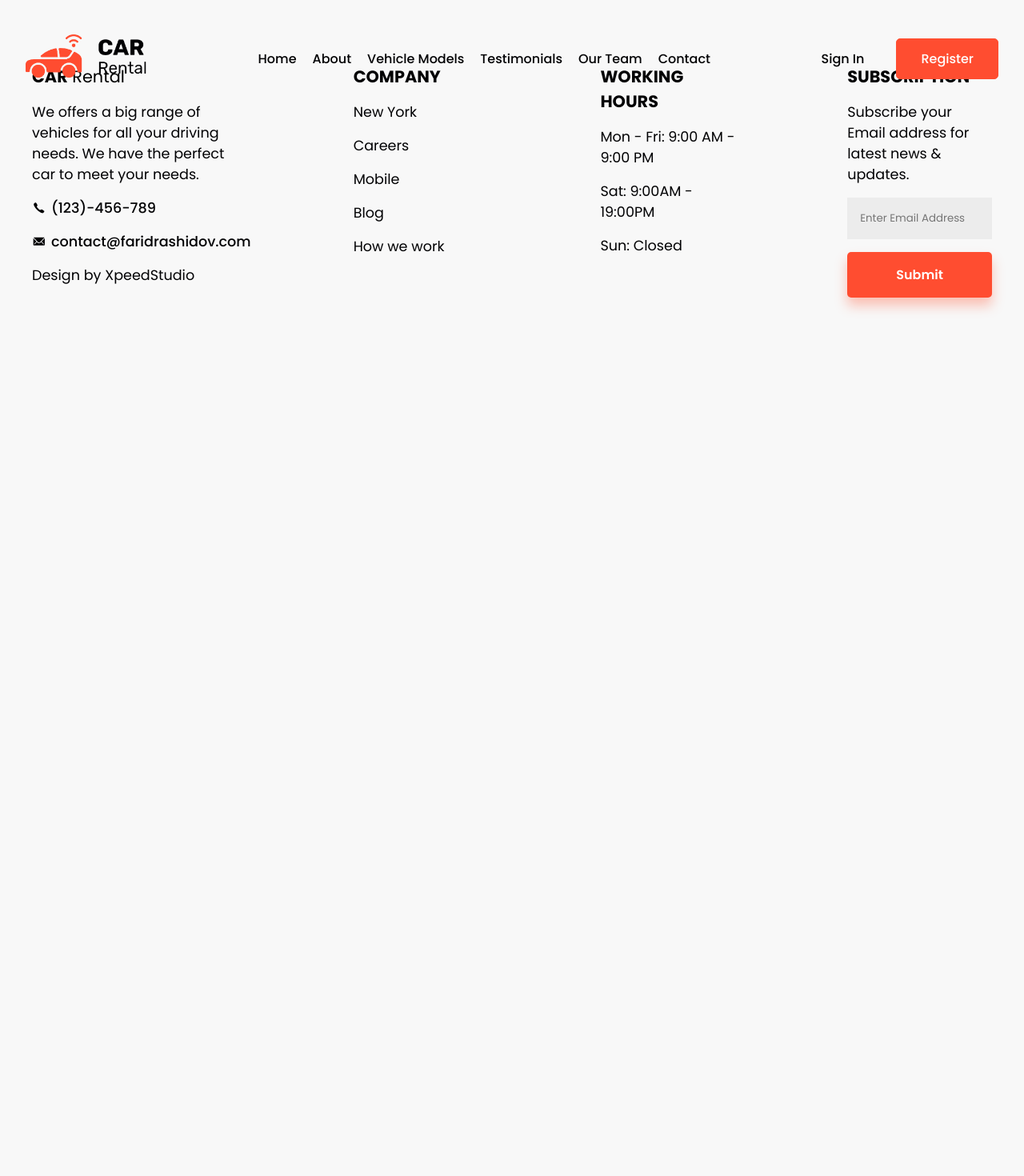
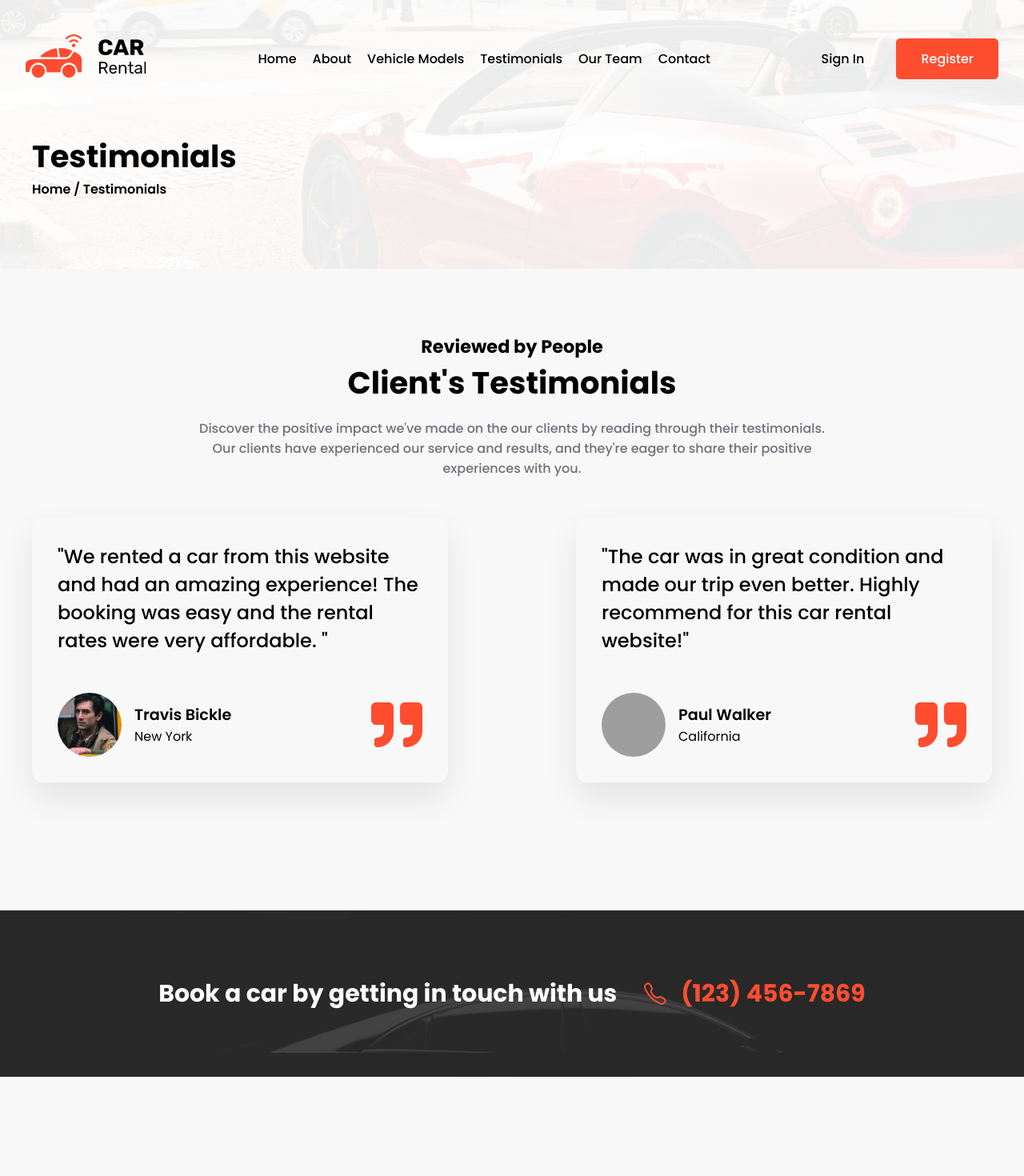
Before and after one commit to imrashidov/car-rental-project, a React (Vite) app: page /testimonials in a window 1280 px wide. Shown: the top 1470 px of the page at 80% size. Before the commit the page ends 800 px from the top, so only its background shows below. Built offline with nearby package versions, Linux system fonts and the light colour scheme; grey boxes are pictures that could not be loaded.

Commit message:
Add: Testimonials component and route

```diff
--- a/src/App.css
+++ b/src/App.css
@@ -1005,11 +1005,13 @@ footer {
   width: 100%;
   border-bottom: 1px solid #c6c6c6;
 }
+
 .models-box__details span {
   color: var(--description-color);
   font-weight: 500;
   display: flex;
 }
+
 /* Others */
 span {
   color: var(--secondary-color);
--- a/src/App.jsx
+++ b/src/App.jsx
@@ -4,6 +4,7 @@ import Navbar from "./components/Navbar.jsx";
 import Home from "./pages/Home.jsx";
 import About from "./pages/About.jsx";
 import VehicleModels from "./pages/VehicleModels.jsx";
+import Testimonials from "./pages/Testimonials.jsx";
 import Footer from "./components/Footer.jsx";
 
 function App() {
@@ -14,6 +15,7 @@ function App() {
         <Route index path="/" element={<Home />} />
         <Route path="about" element={<About />} />
         <Route path="vehicle-models" element={<VehicleModels />} />
+        <Route path="testimonials" element={<Testimonials />} />
       </Routes>
       <Footer />
     </>
--- a/src/components/Testimonials.jsx
+++ b/src/components/Testimonial.jsx
@@ -2,7 +2,7 @@ import testimonialsImg1 from "../assets/images/testimonials/testimonials-img1.jp
 import testimonialsImg2 from "../assets/images/testimonials/testimonials-img2.jpg";
 import { FaQuoteRight } from "react-icons/fa";
 
-const Testimonials = () => {
+const Testimonial = () => {
   return (
     <section id="testimonials" className="testimonials-section">
       <div className="container">
@@ -55,4 +55,4 @@ const Testimonials = () => {
   );
 };
 
-export default Testimonials;
+export default Testimonial;
--- a/src/pages/Home.jsx
+++ b/src/pages/Home.jsx
@@ -4,7 +4,7 @@ import PlanTrip from "../components/PlanTrip.jsx";
 import PickCar from "../components/PickCar.jsx";
 import Banner from "../components/Banner.jsx";
 import Choose from "../components/Choose.jsx";
-import Testimonials from "../components/Testimonials.jsx";
+import Testimonial from "../components/Testimonial.jsx";
 import Faq from "../components/Faq.jsx";
 import Download from "../components/Download.jsx";
 
@@ -17,7 +17,7 @@ const Home = () => {
       <PickCar />
       <Banner />
       <Choose />
-      <Testimonials />
+      <Testimonial />
       <Faq />
       <Download />
     </div>
--- /dev/null
+++ b/src/pages/Testimonials.jsx
@@ -0,0 +1,14 @@
+import HeroPages from "../components/HeroPages.jsx";
+import Testimonial from "../components/Testimonial.jsx";
+import BookBanner from "../components/BookBanner.jsx";
+
+const Testimonials = () => {
+  return (
+    <section id="testimonials-page">
+      <HeroPages name="Testimonials" />
+      <Testimonial />
+      <BookBanner />
+    </section>
+  );
+};
+export default Testimonials;
```
